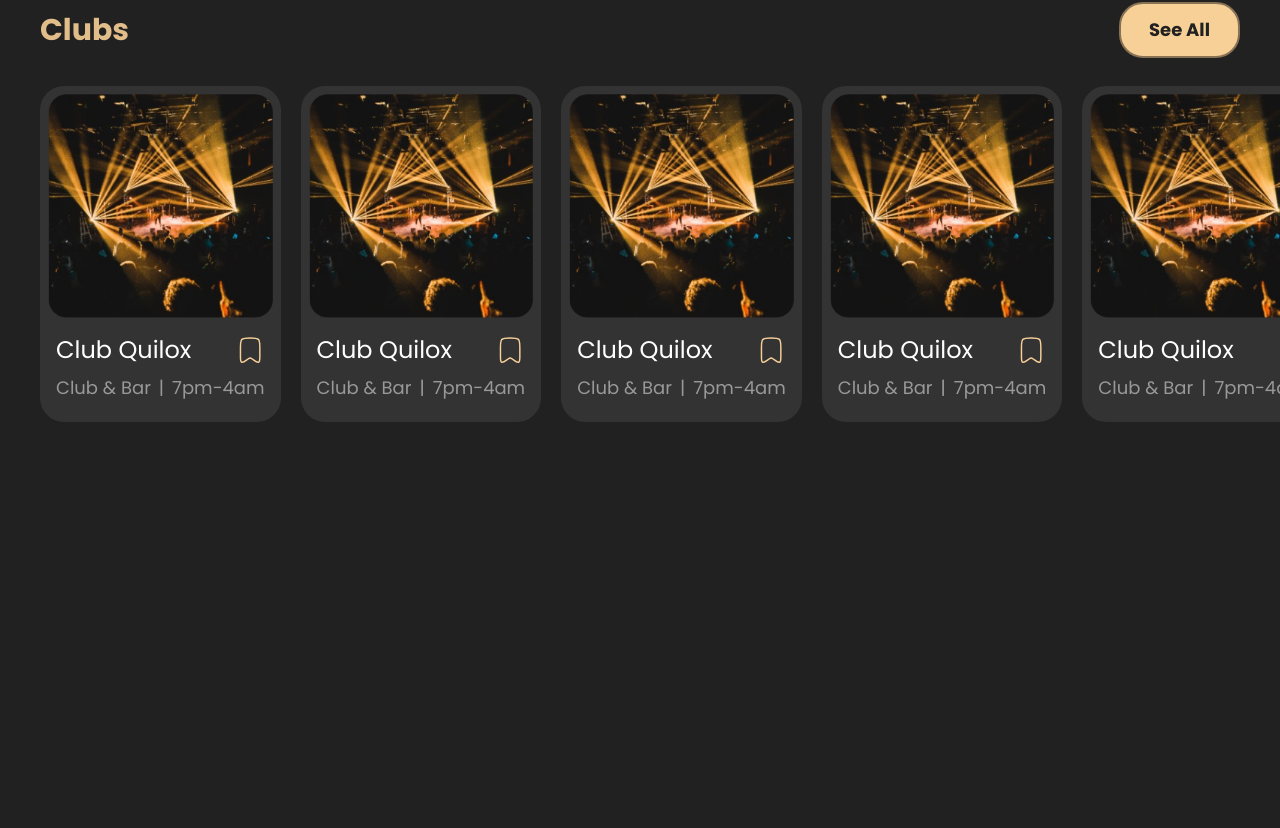
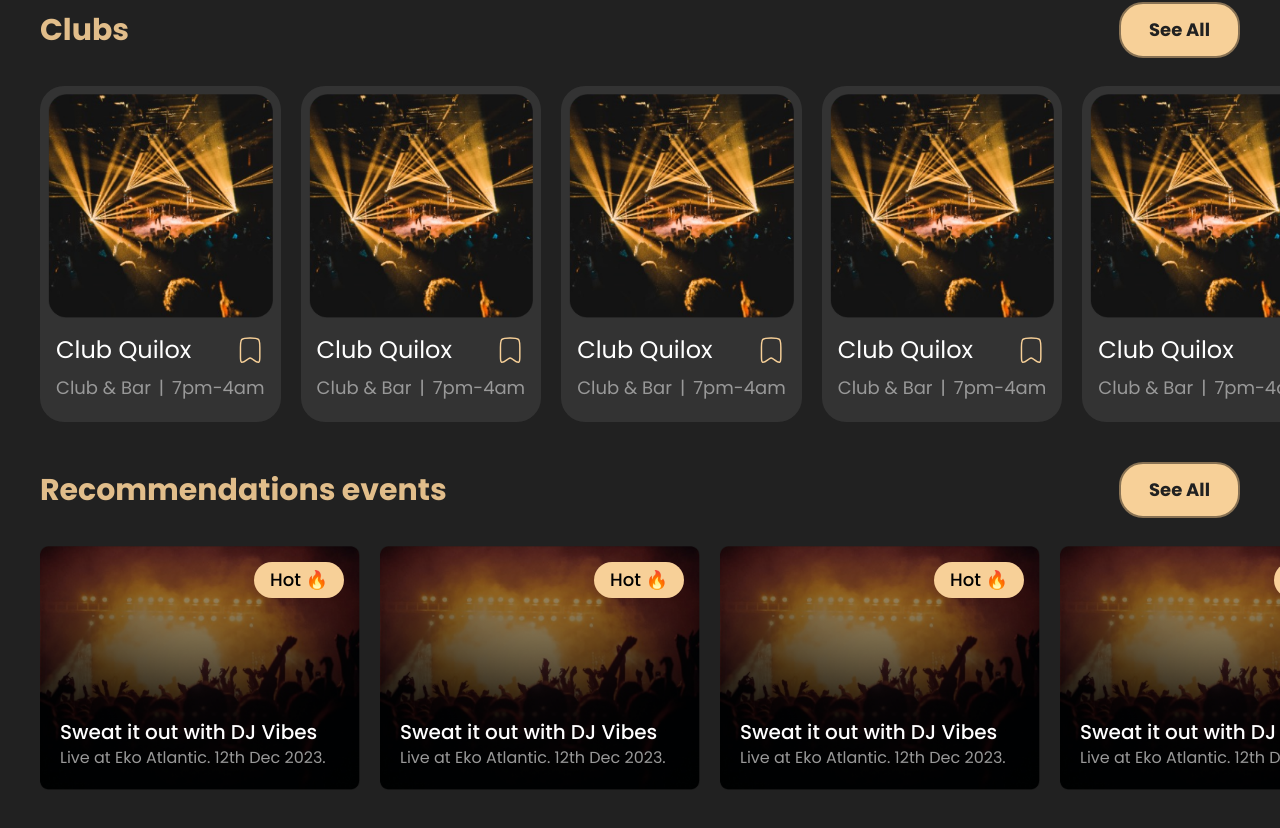
Before and after one commit to ixpllimitedofficial/iexplore_waitlist, a Next.js app: page / in a window 1280 px wide. Shown: the part 798-1626 px from the top of the page. Before the commit the page ends 1268 px from the top, so only its background shows below. Built offline with nearby package versions, Linux system fonts and the light colour scheme.

Commit message:
feat:added recommendations sections

```diff
--- a/src/components/Home/Home.tsx
+++ b/src/components/Home/Home.tsx
@@ -2,6 +2,7 @@ import Image from "next/image";
 import HomeImage from "@/assets/img/HomeImage.png";
 import FilterButton from "../UI/Button/FilterButton";
 import Clubs from "./Clubs/Clubs";
+import Recommendations from "./Recommendations/Recommendations";
 
 const Home = () => {
   return (
@@ -20,6 +21,9 @@ const Home = () => {
 
       {/* clubs */}
       <Clubs />
+
+      {/* recommendations */}
+      <Recommendations />
     </main>
   );
 };
--- /dev/null
+++ b/src/components/Home/Recommendations/Recommendations.tsx
@@ -0,0 +1,22 @@
+import AppButton from '@/components/UI/Button/AppButton';
+import RecommendationsCard from '@/components/UI/Cards/RecommendationsCard';
+
+
+const Recommendations = () => {
+  return (
+    <section className="mt-10">
+    <div className="flex items-center justify-between mb-7 mx-10">
+      <h1 className="text-[#E1BD8A] text-3xl font-bold">Recommendations events</h1>
+      <AppButton text="See All" className="border-2 border-[#887254]" />
+    </div>
+
+    <div className="flex gap-5 overflow-x-scroll no-scrollbar whitespace-nowrap ml-10">
+      {[1, 2, 3, 4, 5, 6, 7, 8, 9, 10].map((card) => {
+        return <RecommendationsCard key={card} />;
+      })}
+    </div>
+  </section>
+  )
+}
+
+export default Recommendations
--- /dev/null
+++ b/src/components/UI/Cards/RecommendationsCard.tsx
@@ -0,0 +1,26 @@
+import Image from "next/image";
+import RecommendationImage from "@/assets/img/RecommendationImage.png";
+
+const RecommendationsCard = () => {
+  return (
+    <div className="relative">
+      <div className="w-[320px]">
+        <Image src={RecommendationImage} alt="recommendation image" />
+      </div>
+
+      {/* badge */}
+      <h1 className="absolute bg-[#F7D098] text-black text-lg font-medium px-4 py-1 rounded-3xl right-4 top-4">Hot 🔥</h1>
+
+      {/* text */}
+      <div className="absolute left-5 bottom-5 flex flex-col justify-between">
+        <h1 className="text-xl font-medium">Sweat it out with DJ Vibes</h1>
+
+        <p className="text-base text-[#999999]">
+          Live at Eko Atlantic. 12th Dec 2023.
+        </p>
+      </div>
+    </div>
+  );
+};
+
+export default RecommendationsCard;
```
Also changed, not shown: src/assets/img/RecommendationImage.png (added).
